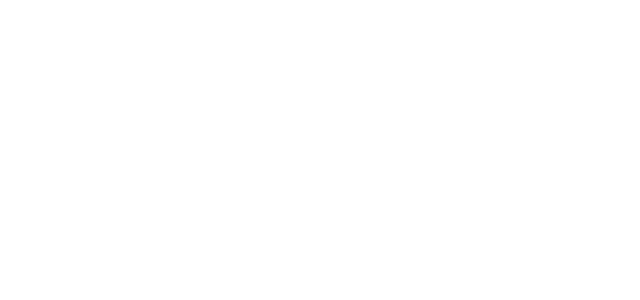
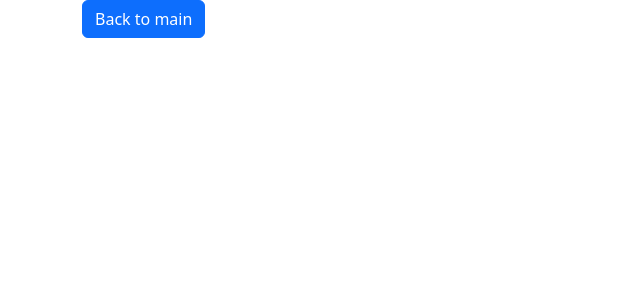
Before and after one commit to vectororg/ramac, a React (Create React App) app: page /test in a window 1280 px wide. Before the commit this address had no page. Shown: the top 300 px of the page, without its empty margins (0-640 px from the left). Built offline with nearby package versions, Linux system fonts and the light colour scheme.

Commit message:
Added React Bootstrap & Test Page

```diff
--- a/package.json
+++ b/package.json
@@ -7,10 +7,13 @@
     "@testing-library/react": "^13.4.0",
     "@testing-library/user-event": "^13.5.0",
     "axios": "^1.4.0",
+    "bootstrap": "^5.2.3",
     "i18next": "^22.4.15",
     "react": "^18.2.0",
+    "react-bootstrap": "^2.7.4",
     "react-dom": "^18.2.0",
     "react-i18next": "^12.2.2",
+    "react-router-bootstrap": "^0.26.2",
     "react-router-dom": "^6.11.1",
     "react-scripts": "5.0.1",
     "web-vitals": "^2.1.4"
--- a/src/App.js
+++ b/src/App.js
@@ -2,12 +2,14 @@
 
 import MainPage from './pages/MainPage';
 import { BrowserRouter, Routes, Route } from 'react-router-dom'
+import TestPage from './pages/TestPage';
 
 function App() {
   return (
     <BrowserRouter>
       <Routes>
         <Route path='/' element={<MainPage />} />
+        <Route path='test' element={<TestPage />} />
       </Routes>
     </BrowserRouter>
 
--- a/src/index.js
+++ b/src/index.js
@@ -1,4 +1,5 @@
-// index.js
+import 'bootstrap/dist/css/bootstrap.min.css'
+
 import React from 'react';
 import ReactDOM from 'react-dom';
 import { I18nextProvider } from 'react-i18next';
--- /dev/null
+++ b/src/pages/TestPage.js
@@ -0,0 +1,15 @@
+import React from 'react'
+import { Button, Container } from 'react-bootstrap'
+import { LinkContainer } from 'react-router-bootstrap'
+
+export default function TestPage() {
+  return (
+    <Container>
+      <LinkContainer to="/">
+        <Button>Back to main</Button>
+      </LinkContainer>
+
+
+    </Container>
+  )
+}
```
Also changed, not shown: 1 other file (tests, documents, lock files or other folders).
